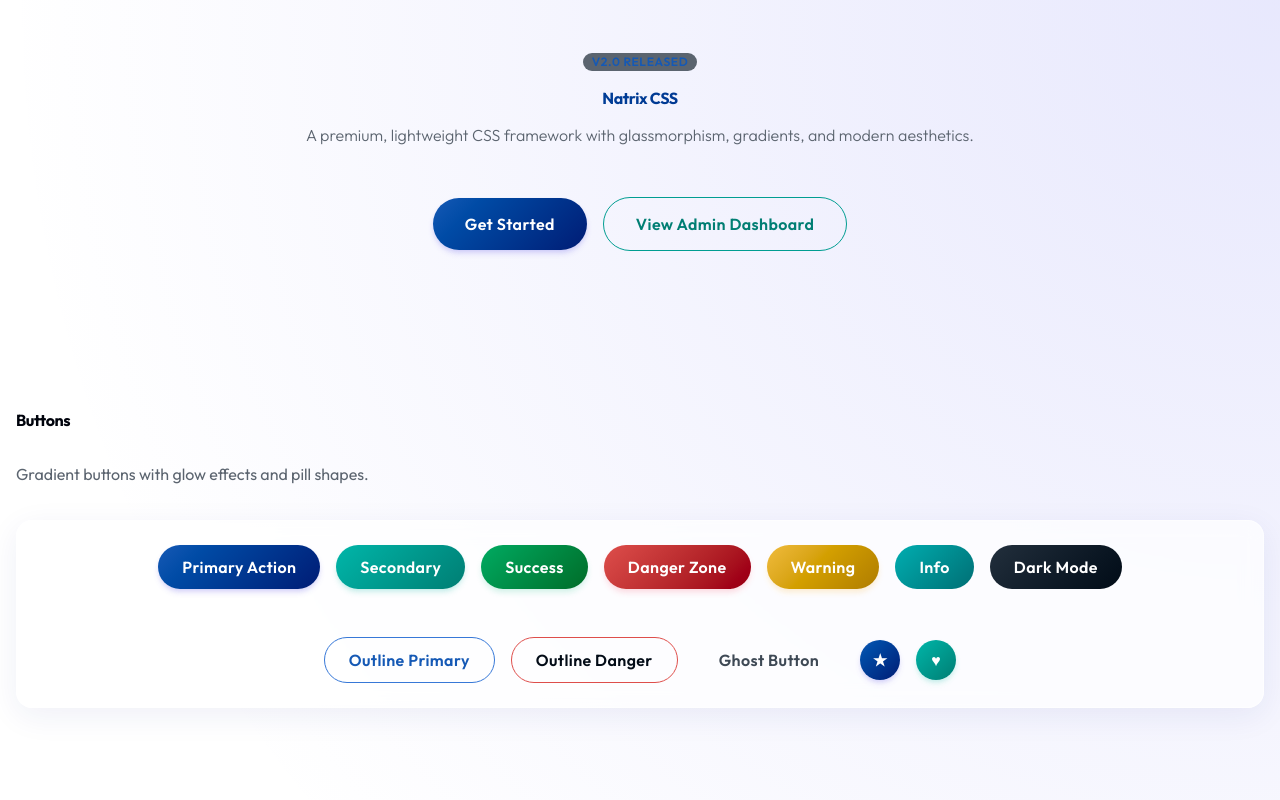
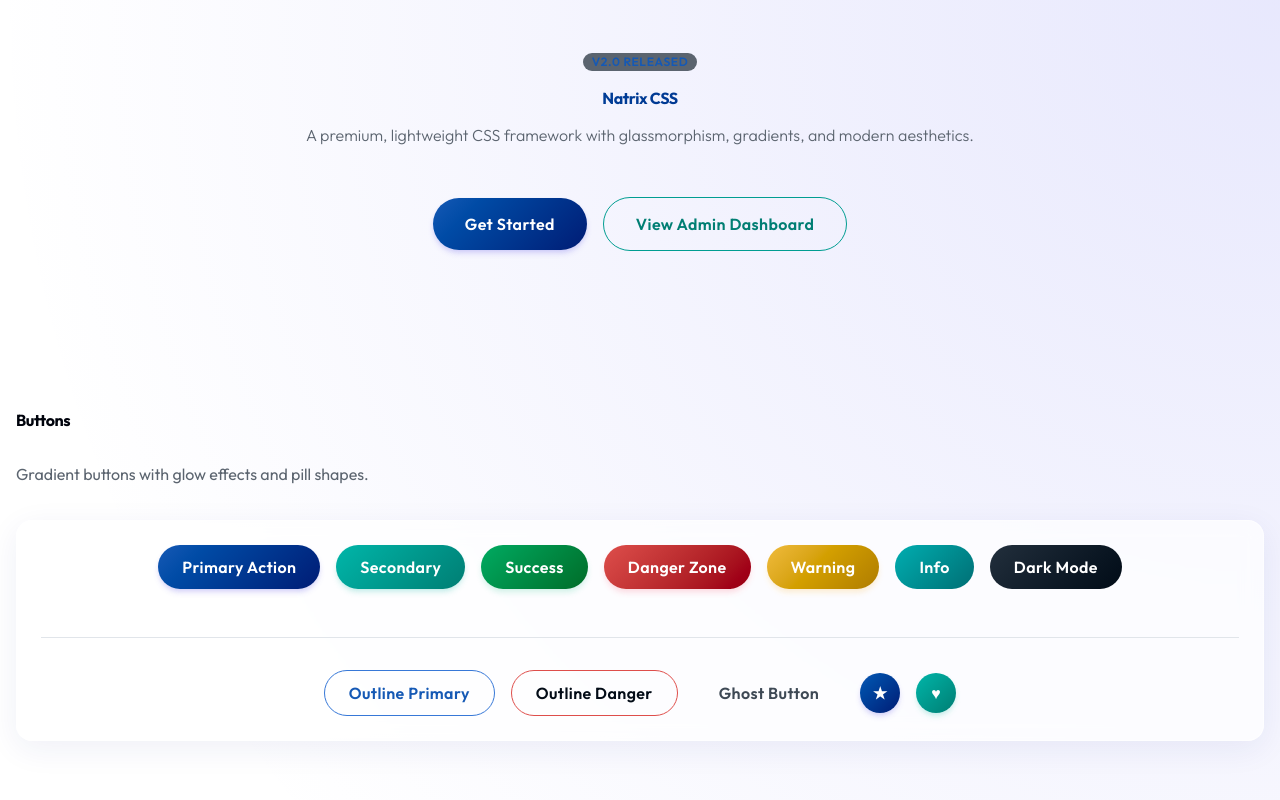
Before and after one commit to celionatti/natrix, a website: page demo/index.html in a window 1280 px wide. Shown: the top 800 px of the page. Drawn offline with Linux system fonts and the light colour scheme; files that its build step writes are made by us from their sources; files whose address does not match are found by name.

Commit message:
Add Natrix CSS utility files for colors, containers, effects, spacing, and general utilities
- Created colors.css for semantic color utilities including text and background colors.
- Added containers.css for responsive container and section components.
- Introduced effects.css for animated borders and visual effects.
- Implemented spacing.css for margin and padding utility classes.
- Developed utilities.css for display, borders, shadows, sizing, position, gradients, and glassmorphism utilities.

```diff
--- a/demo/index.html
+++ b/demo/index.html
@@ -255,7 +255,7 @@
     </div>
   </div>
 
-  <script src="natrix.js"></script>
+  <script src="/src/natrix.js"></script>
 </body>
 
 </html>
--- a/src/natrix.css
+++ b/src/natrix.css
@@ -7,6 +7,7 @@
 /* Core */
 @import url('./base/variables.css');
 @import url('./base/reset.css');
+@import url('./base/backgrounds.css');
 
 /* Typography */
 @import url('./base/typography.css');
@@ -22,11 +23,12 @@
 @import url('./components/breadcrumbs.css');
 
 /* Layout */
-@import url('./components/grid.css');
-@import url('./components/flex.css');
+@import url('./layout/flex.css');
+@import url('./layout/grid.css');
+
 /* Utilities */
-@import url('./components/effects.css');
-@import url('./components/spacing.css');
-@import url('./components/colors.css');
-@import url('./components/backgrounds.css');
-@import url('./components/utilities.css');
+@import url('./utilities/containers.css');
+@import url('./utilities/effects.css');
+@import url('./utilities/spacing.css');
+@import url('./utilities/colors.css');
+@import url('./utilities/utilities.css');
```
Also changed, not shown: src/base/backgrounds.css (renamed from src/components/backgrounds.css), src/layout/flex.css (renamed from src/components/flex.css), src/layout/grid.css (renamed from src/components/grid.css), src/utilities/colors.css (renamed from src/components/colors.css), src/utilities/containers.css (renamed from src/components/containers.css), src/utilities/effects.css (renamed from src/components/effects.css), src/utilities/spacing.css (renamed from src/components/spacing.css), src/utilities/utilities.css (renamed from src/components/utilities.css), 1 other file.
